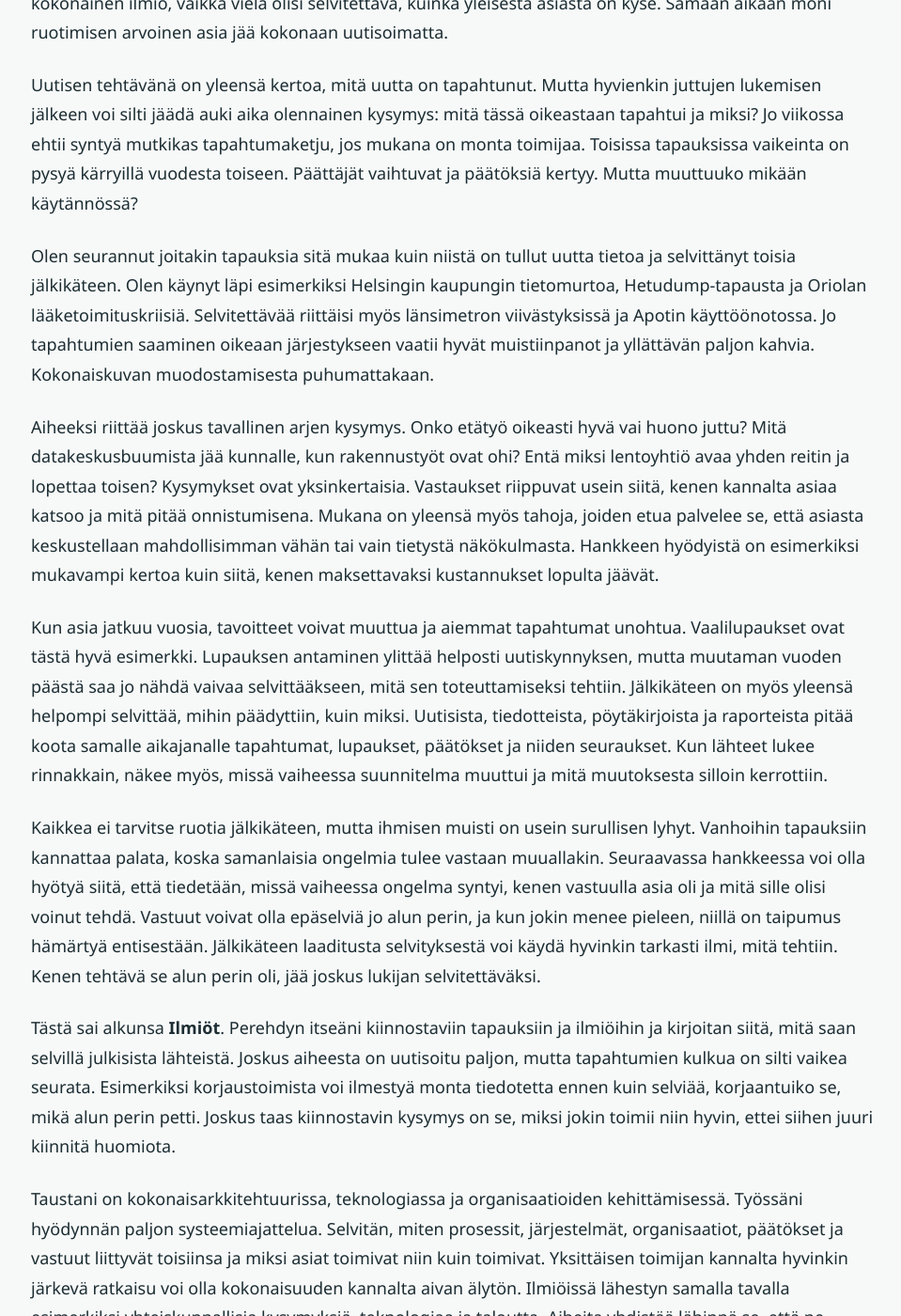
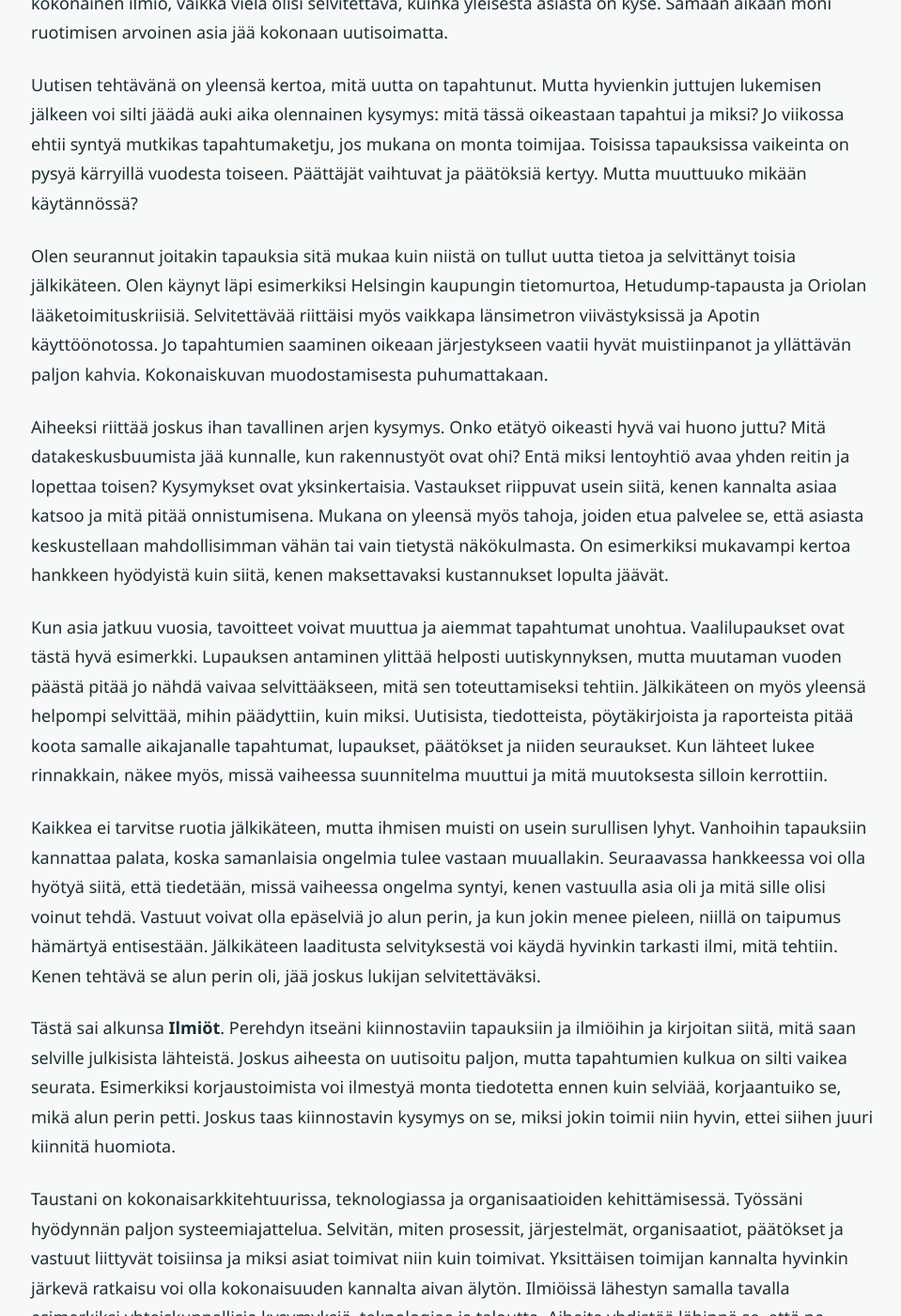
Before and after one commit to eetuniemiphd/ilmiot, a Jekyll site: the page built from _posts/2026-11-20-miksi-perustin-ilmiot.md, in a window 1280 px wide and 1400 px high, scrolled down 587 px. Shown: the whole window at 94% size, without its empty margins (52-1011 px from the left). Built offline with Jekyll 4.4.1, drawn with Linux system fonts in a browser that asks for light colours.

Commit message:
Update 2026-11-20-miksi-perustin-ilmiot.md

```diff
--- a/_posts/2026-11-20-miksi-perustin-ilmiot.md
+++ b/_posts/2026-11-20-miksi-perustin-ilmiot.md
@@ -12,15 +12,15 @@ Uutisia tulee jatkuvalla syötöllä. Somessa otetaan kantaa näkyvimpiin aiheis
 
 Uutisen tehtävänä on yleensä kertoa, mitä uutta on tapahtunut. Mutta hyvienkin juttujen lukemisen jälkeen voi silti jäädä auki aika olennainen kysymys: mitä tässä oikeastaan tapahtui ja miksi? Jo viikossa ehtii syntyä mutkikas tapahtumaketju, jos mukana on monta toimijaa. Toisissa tapauksissa vaikeinta on pysyä kärryillä vuodesta toiseen. Päättäjät vaihtuvat ja päätöksiä kertyy. Mutta muuttuuko mikään käytännössä?
 
-Olen seurannut joitakin tapauksia sitä mukaa kuin niistä on tullut uutta tietoa ja selvittänyt toisia jälkikäteen. Olen käynyt läpi esimerkiksi Helsingin kaupungin tietomurtoa, Hetudump-tapausta ja Oriolan lääketoimituskriisiä. Selvitettävää riittäisi myös länsimetron viivästyksissä ja Apotin käyttöönotossa. Jo tapahtumien saaminen oikeaan järjestykseen vaatii hyvät muistiinpanot ja yllättävän paljon kahvia. Kokonaiskuvan muodostamisesta puhumattakaan.
+Olen seurannut joitakin tapauksia sitä mukaa kuin niistä on tullut uutta tietoa ja selvittänyt toisia jälkikäteen. Olen käynyt läpi esimerkiksi Helsingin kaupungin tietomurtoa, Hetudump-tapausta ja Oriolan lääketoimituskriisiä. Selvitettävää riittäisi myös vaikkapa länsimetron viivästyksissä ja Apotin käyttöönotossa. Jo tapahtumien saaminen oikeaan järjestykseen vaatii hyvät muistiinpanot ja yllättävän paljon kahvia. Kokonaiskuvan muodostamisesta puhumattakaan.
 
-Aiheeksi riittää joskus tavallinen arjen kysymys. Onko etätyö oikeasti hyvä vai huono juttu? Mitä datakeskusbuumista jää kunnalle, kun rakennustyöt ovat ohi? Entä miksi lentoyhtiö avaa yhden reitin ja lopettaa toisen? Kysymykset ovat yksinkertaisia. Vastaukset riippuvat usein siitä, kenen kannalta asiaa katsoo ja mitä pitää onnistumisena. Mukana on yleensä myös tahoja, joiden etua palvelee se, että asiasta keskustellaan mahdollisimman vähän tai vain tietystä näkökulmasta. Hankkeen hyödyistä on esimerkiksi mukavampi kertoa kuin siitä, kenen maksettavaksi kustannukset lopulta jäävät.
+Aiheeksi riittää joskus ihan tavallinen arjen kysymys. Onko etätyö oikeasti hyvä vai huono juttu? Mitä datakeskusbuumista jää kunnalle, kun rakennustyöt ovat ohi? Entä miksi lentoyhtiö avaa yhden reitin ja lopettaa toisen? Kysymykset ovat yksinkertaisia. Vastaukset riippuvat usein siitä, kenen kannalta asiaa katsoo ja mitä pitää onnistumisena. Mukana on yleensä myös tahoja, joiden etua palvelee se, että asiasta keskustellaan mahdollisimman vähän tai vain tietystä näkökulmasta. On esimerkiksi mukavampi kertoa hankkeen hyödyistä kuin siitä, kenen maksettavaksi kustannukset lopulta jäävät.
 
-Kun asia jatkuu vuosia, tavoitteet voivat muuttua ja aiemmat tapahtumat unohtua. Vaalilupaukset ovat tästä hyvä esimerkki. Lupauksen antaminen ylittää helposti uutiskynnyksen, mutta muutaman vuoden päästä saa jo nähdä vaivaa selvittääkseen, mitä sen toteuttamiseksi tehtiin. Jälkikäteen on myös yleensä helpompi selvittää, mihin päädyttiin, kuin miksi. Uutisista, tiedotteista, pöytäkirjoista ja raporteista pitää koota samalle aikajanalle tapahtumat, lupaukset, päätökset ja niiden seuraukset. Kun lähteet lukee rinnakkain, näkee myös, missä vaiheessa suunnitelma muuttui ja mitä muutoksesta silloin kerrottiin.
+Kun asia jatkuu vuosia, tavoitteet voivat muuttua ja aiemmat tapahtumat unohtua. Vaalilupaukset ovat tästä hyvä esimerkki. Lupauksen antaminen ylittää helposti uutiskynnyksen, mutta muutaman vuoden päästä pitää jo nähdä vaivaa selvittääkseen, mitä sen toteuttamiseksi tehtiin. Jälkikäteen on myös yleensä helpompi selvittää, mihin päädyttiin, kuin miksi. Uutisista, tiedotteista, pöytäkirjoista ja raporteista pitää koota samalle aikajanalle tapahtumat, lupaukset, päätökset ja niiden seuraukset. Kun lähteet lukee rinnakkain, näkee myös, missä vaiheessa suunnitelma muuttui ja mitä muutoksesta silloin kerrottiin.
 
 Kaikkea ei tarvitse ruotia jälkikäteen, mutta ihmisen muisti on usein surullisen lyhyt. Vanhoihin tapauksiin kannattaa palata, koska samanlaisia ongelmia tulee vastaan muuallakin. Seuraavassa hankkeessa voi olla hyötyä siitä, että tiedetään, missä vaiheessa ongelma syntyi, kenen vastuulla asia oli ja mitä sille olisi voinut tehdä. Vastuut voivat olla epäselviä jo alun perin, ja kun jokin menee pieleen, niillä on taipumus hämärtyä entisestään. Jälkikäteen laaditusta selvityksestä voi käydä hyvinkin tarkasti ilmi, mitä tehtiin. Kenen tehtävä se alun perin oli, jää joskus lukijan selvitettäväksi.
 
-Tästä sai alkunsa **Ilmiöt**. Perehdyn itseäni kiinnostaviin tapauksiin ja ilmiöihin ja kirjoitan siitä, mitä saan selvillä julkisista lähteistä. Joskus aiheesta on uutisoitu paljon, mutta tapahtumien kulkua on silti vaikea seurata. Esimerkiksi korjaustoimista voi ilmestyä monta tiedotetta ennen kuin selviää, korjaantuiko se, mikä alun perin petti. Joskus taas kiinnostavin kysymys on se, miksi jokin toimii niin hyvin, ettei siihen juuri kiinnitä huomiota.
+Tästä sai alkunsa **Ilmiöt**. Perehdyn itseäni kiinnostaviin tapauksiin ja ilmiöihin ja kirjoitan siitä, mitä saan selville julkisista lähteistä. Joskus aiheesta on uutisoitu paljon, mutta tapahtumien kulkua on silti vaikea seurata. Esimerkiksi korjaustoimista voi ilmestyä monta tiedotetta ennen kuin selviää, korjaantuiko se, mikä alun perin petti. Joskus taas kiinnostavin kysymys on se, miksi jokin toimii niin hyvin, ettei siihen juuri kiinnitä huomiota.
 
 Taustani on kokonaisarkkitehtuurissa, teknologiassa ja organisaatioiden kehittämisessä. Työssäni hyödynnän paljon systeemiajattelua. Selvitän, miten prosessit, järjestelmät, organisaatiot, päätökset ja vastuut liittyvät toisiinsa ja miksi asiat toimivat niin kuin toimivat. Yksittäisen toimijan kannalta hyvinkin järkevä ratkaisu voi olla kokonaisuuden kannalta aivan älytön. Ilmiöissä lähestyn samalla tavalla esimerkiksi yhteiskunnallisia kysymyksiä, teknologiaa ja taloutta. Aiheita yhdistää lähinnä se, että ne kiinnostavat minua ja niissä on vielä jotakin selvitettävää.
 
```
